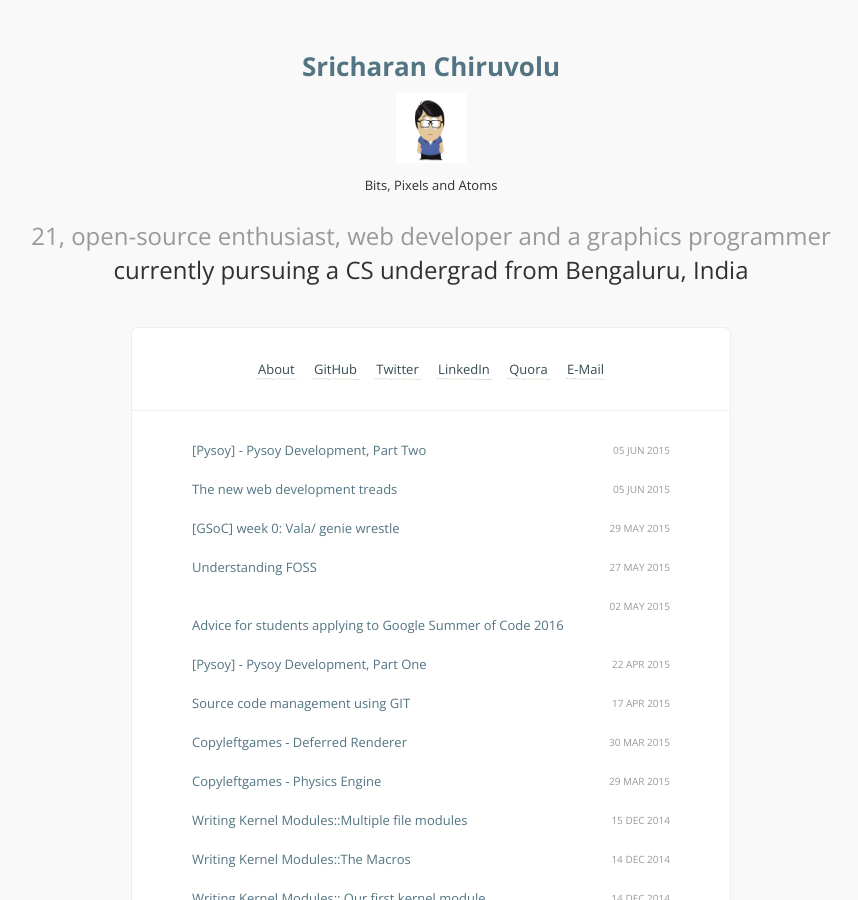
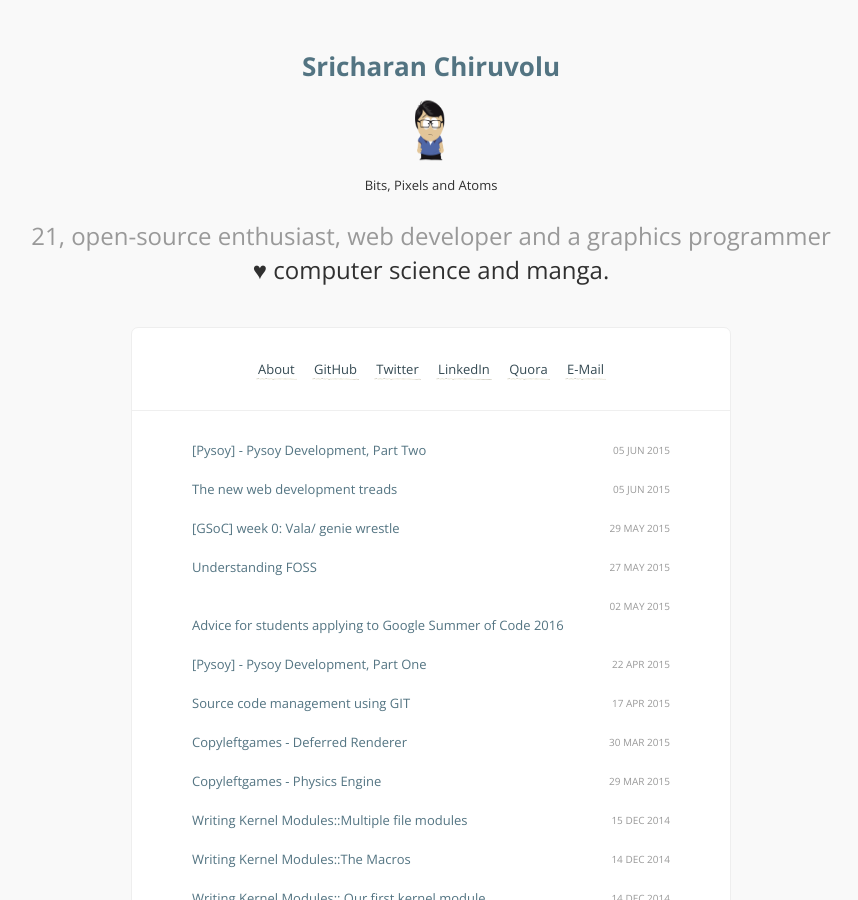
Before and after one commit to Rajprasath89/raincrash.github.io, a Jekyll site: the page built from index.html, in a window 1280 px wide and 900 px high. Shown: the whole window, without its empty margins (209-1067 px from the left). Built offline with Jekyll 4.4.1, drawn with Linux system fonts in a browser that asks for light colours; Markdown is read by kramdown in place of the engine named in the settings; comment, search, counter and statistics services are not loaded.

Commit message:
Added transparancy to avatar

```diff
--- a/_layouts/index.html
+++ b/_layouts/index.html
@@ -7,7 +7,7 @@
   <body>
     {% include header.html %}
     <p id="whoami">
-      <span class="down">21, open-source enthusiast, web developer and a graphics programmer<br /></span> currently pursuing a CS undergrad from Bengaluru, India
+      <span class="down">21, open-source enthusiast, web developer and a graphics programmer<br /></span> &hearts; computer science and manga.
     </p>
     <div id='container'>
       {% include links.html %}
```
Also changed, not shown: images/avatar.png.
